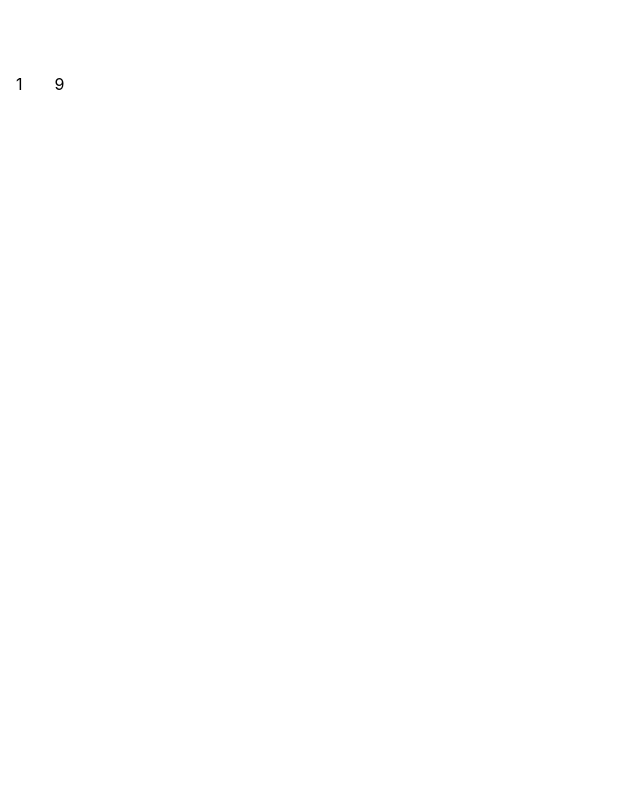
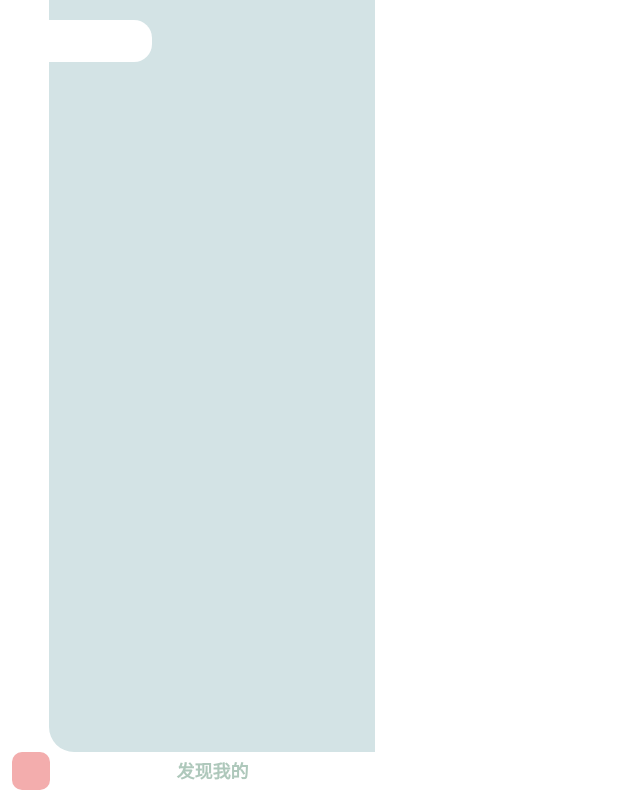
Before and after one commit to hezijian6338/shop-of-flower-mobile, a Nuxt app: page /shop in a window 1280 px wide. Shown: the whole page, without its empty margins (0-640 px from the left). Built offline with nearby package versions, Linux system fonts and the light colour scheme.

Commit message:
基础页面模板已经构建完毕, 开始商品页面

```diff
--- a/layouts/default.vue
+++ b/layouts/default.vue
@@ -1,55 +1,77 @@
 <template>
   <div>
-    <nuxt />
+    <div class="contain">
+      <div class="logo float-left"></div>
+      <div class="avatar float-right"></div>
+      <div class="main-contain">
+        <nuxt />
+      </div>
+      <div class="contain-button float-left"></div>
+      <div class="contain-bottom float-left">
+        <span>发现</span>
+        <span>我的</span>
+        <!-- <ul>
+          <li>发现</li>
+        </ul>
+        <ul>
+          <li>我的</li>
+        </ul> -->
+      </div>
+    </div>
   </div>
 </template>
 
-<style>
-html {
-  font-family: 'Source Sans Pro', -apple-system, BlinkMacSystemFont, 'Segoe UI',
-    Roboto, 'Helvetica Neue', Arial, sans-serif;
-  font-size: 16px;
-  word-spacing: 1px;
-  -ms-text-size-adjust: 100%;
-  -webkit-text-size-adjust: 100%;
-  -moz-osx-font-smoothing: grayscale;
-  -webkit-font-smoothing: antialiased;
-  box-sizing: border-box;
+<style scoped>
+.contain {
+  background: rgba(255, 255, 255, 1);
 }
 
-*,
-*:before,
-*:after {
-  box-sizing: border-box;
-  margin: 0;
+.logo {
+  margin-top: 20px;
+  margin-left: 20px;
+  width: 132px;
+  height: 42px;
+  background: rgba(255, 255, 255, 1);
+  border-radius: 18px 18px 18px 24px;
 }
 
-.button--green {
-  display: inline-block;
-  border-radius: 4px;
-  border: 1px solid #3b8070;
-  color: #3b8070;
-  text-decoration: none;
-  padding: 10px 30px;
+.avatar {
+  margin-top: 16px;
+  margin-right: 13px;
+  width: 48px;
+  height: 48px;
+  border: 3px solid rgba(255, 255, 255, 1);
+  border-radius: 50%;
 }
 
-.button--green:hover {
-  color: #fff;
-  background-color: #3b8070;
+.main-contain {
+  margin-left: 49px;
+  /* padding-bottom: 50px; */
+  width: 326px;
+  height: 94vh;
+  background: rgba(211, 227, 229, 1);
+  border-radius: 0px 0px 0px 25px;
 }
 
-.button--grey {
-  display: inline-block;
-  border-radius: 4px;
-  border: 1px solid #35495e;
-  color: #35495e;
-  text-decoration: none;
-  padding: 10px 30px;
-  margin-left: 15px;
+.contain-button {
+  margin-left: 12px;
+  width: 38px;
+  height: 38px;
+  background: rgba(243, 173, 173, 1);
+  border-radius: 10px;
 }
 
-.button--grey:hover {
-  color: #fff;
-  background-color: #35495e;
+.contain-bottom {
+  width: 325px;
+  height: 5vh;
+  line-height: 5vh;
+  text-align: center;
+}
+
+.contain-bottom > span {
+  font-size: 18px;
+  font-family: Adobe Heiti Std;
+  font-weight: bold;
+  color: rgba(174, 200, 187, 1);
 }
 </style>
--- a/pages/shop.vue
+++ b/pages/shop.vue
@@ -1,10 +1,10 @@
 <template>
   <div>
-    <div class="w-screen type">
+    <!-- <div class="w-screen type">
       <div class="inline-block w-90 type-shop px-4">1</div>
       <div class="inline-block w-90 type-shop px-4">9</div>
       <div class="inline-block w-90 type-shop px-4">{{ ip }}</div>
-    </div>
+    </div> -->
   </div>
 </template>
 
```
